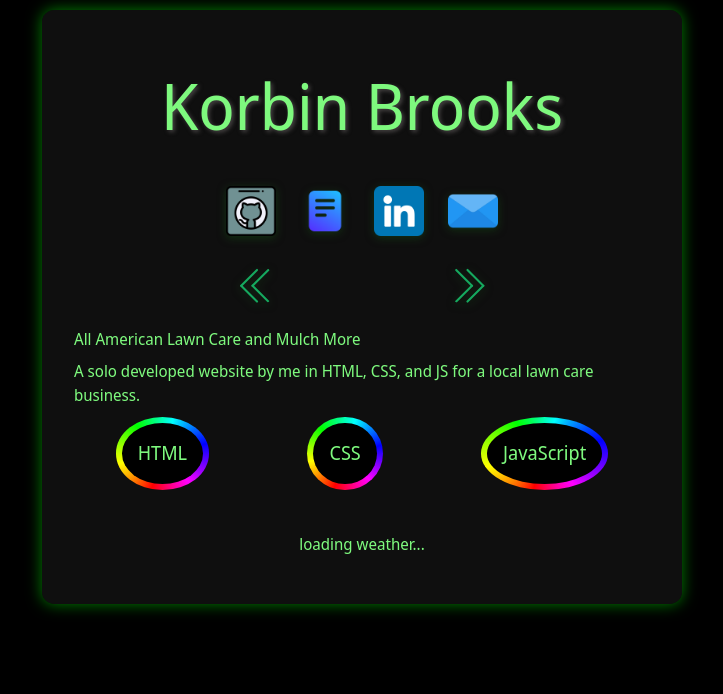
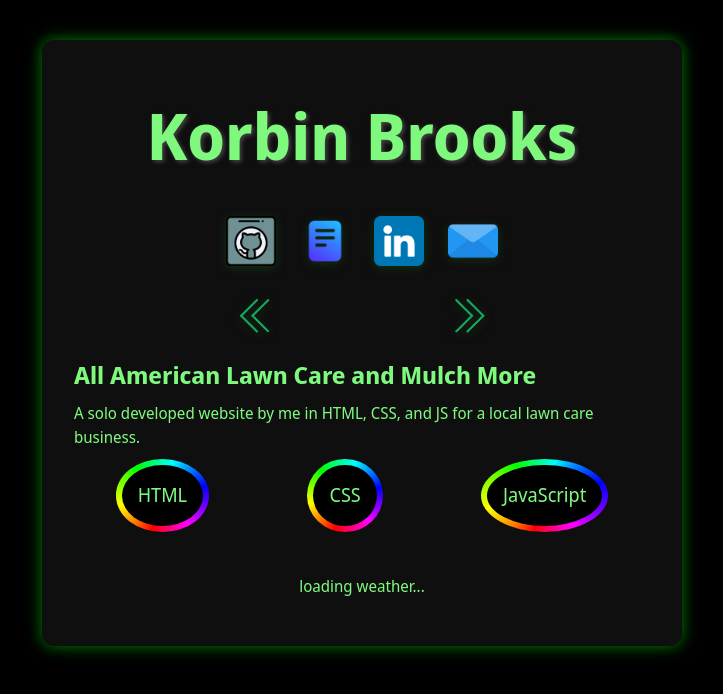
Before and after one commit to Korbanzo/Portfolio, a React (Vite) app: page / in a window 1280 px wide. Shown: the top 694 px of the page, without its empty margins (278-1001 px from the left). Built offline with nearby package versions, Linux system fonts and the light colour scheme; no server answers; a web font is replaced by a local one.

Commit message:
Making some lil touches

```diff
--- a/src/App.css
+++ /dev/null
@@ -1,62 +0,0 @@
-:root {
-  --spacing-xs: 0.5rem;
-  --spacing-sm: 1rem;
-  --spacing-md: 1.5rem;
-  --spacing-lg: 2rem;
-  --spacing-xl: 3rem;
-  --spacing-xxl: 4rem;
-}
-
-body {
-  background-color: black;
-  display: flex;
-  flex-direction: row;
-  align-items: center;
-  justify-content: center;
-}
-
-.nameplate {
-  display: flex;
-  flex-direction: row;
-  text-shadow: 2px 2px 4px rgba(89, 85, 85, 0.764);
-  font-size: 4rem;
-  margin: 0 auto;
-  width: 100%;
-  justify-content: center;
-}
-
-.social-icons {
-  display: flex;
-  flex-wrap: wrap;
-  justify-content: space-around;
-  gap: var(--spacing-md);
-  align-items: center;
-  margin: var(--spacing-lg) 0 auto;
-}
-
-.resume-icon,
-.github-icon,
-.email-icon,
-.linkedin-icon {
-  filter: drop-shadow(0 2px 4px rgba(20, 82, 20, 0.5));
-  transition: transform 0.3s ease, filter 0.3s ease;
-}
-
-.resume-icon:hover,
-.github-icon:hover,
-.email-icon:hover,
-.linkedin-icon:hover {
-  transform: scale(1.1);
-  filter: drop-shadow(0px 0px 15px rgba(20, 82, 20, 0.5));
-  cursor: pointer;
-}
-
-.projects-section {
-  margin: var(--spacing-lg) 0 auto;
-  width: 100%;
-  text-align: left;
-}
-
-.weather-section {
-  margin-top: var(--spacing-lg);
-}
--- a/src/App.jsx
+++ b/src/App.jsx
@@ -1,5 +1,4 @@
 import React, { useState, useEffect } from 'react'
-import './App.css'
 
 import githubImage from './assets/github.png'
 import linkedinImage from './assets/linkedin.png'
@@ -12,12 +11,14 @@ import ClearContainer from './components/ClearContainer'
 import ProfilePicture from './components/ProfilePicture'
 import WeatherDenver from './components/WeatherDenver'
 import WeatherBackground from './components/WeatherBackground'
+import ToolBar from './components/ToolBar'
+
+const URL = "https://api.open-meteo.com/v1/forecast?latitude=39.7392&longitude=-104.9847&models=gfs_seamless&current=temperature_2m,is_day,weather_code&timezone=America%2FDenver&forecast_days=1&wind_speed_unit=mph&precipitation_unit=inch&temperature_unit=fahrenheit";
 
 function App() {
   const [weather, setWeather] = useState(null);
 
   useEffect(() => {
-    const URL = "https://api.open-meteo.com/v1/forecast?latitude=39.7392&longitude=-104.9847&models=gfs_seamless&current=temperature_2m,is_day,weather_code&timezone=America%2FDenver&forecast_days=1&wind_speed_unit=mph&precipitation_unit=inch&temperature_unit=fahrenheit";
     fetch(URL)
       .then((response) => response.json())
       .then((data) => setWeather(data))
@@ -25,7 +26,9 @@ function App() {
 
   return (
     <>
-      <WeatherBackground weather={weather} />
+      <ToolBar/>
+      <WeatherBackground weather={weather}/>
+
 
       <ClearContainer>
         <div style={{ display: 'flex', width: '100%', justifyContent: 'space-between', alignItems: 'center' }}>
--- /dev/null
+++ b/src/components/ToolBar.jsx
@@ -0,0 +1,17 @@
+import { div } from "three/tsl";
+
+const ToolBar = () => {
+
+
+
+    return (
+        <div style={{display: 'flex', flexDirection: 'row', flexWrap: 'wrap', justifyContent: 'space-evenly', backgroundColor: 'rgb(0, 0, 0, 0.5)', height: '30px'}}>
+
+            <button className="tool_bar_btn">This one</button>
+            <button className="tool_bar_btn">That one</button>
+            <button className="tool_bar_btn">Other one</button>
+        </div>
+    );
+}
+
+export default ToolBar;
--- a/src/components/WeatherDenver.jsx
+++ b/src/components/WeatherDenver.jsx
@@ -92,7 +92,7 @@ const WeatherDenver = ({ weather: propWeather }) => {
 
     return (
         <>
-            <h2 style={{ margin: '0 0 1rem 0' }}>Denver, Colorado</h2>
+            <h2 style={{ margin: '0 0 1rem 0', fontSize: '1.5rem', fontWeight: '800' }}>Denver, Colorado</h2>
             <div style={{display: 'flex', flexDirection: 'row', justifyContent: "space-between", width: '100%', gap: '1.5rem', alignItems: 'center'}}>
                 <div style={{
                     backgroundImage: `url(${currentIcon})`,
--- a/src/index.css
+++ b/src/index.css
@@ -67,6 +67,8 @@ body {
 .project_browser_title {
   margin: 0 0 0.5rem 0;
   transition: transform .2s;
+  font-size: 1.5rem;
+  font-weight: 700;
 }
 
 .project_browser_title:hover {
@@ -129,3 +131,72 @@ body {
   width: 100%;
   height: 100%;
 }
+
+:root {
+  --spacing-xs: 0.5rem;
+  --spacing-sm: 1rem;
+  --spacing-md: 1.5rem;
+  --spacing-lg: 2rem;
+  --spacing-xl: 3rem;
+  --spacing-xxl: 4rem;
+}
+
+body {
+  background-color: black;
+  display: flex;
+  flex-direction: row;
+  align-items: center;
+  justify-content: center;
+}
+
+.nameplate {
+  display: flex;
+  flex-direction: row;
+  text-shadow: 2px 2px 4px rgba(89, 85, 85, 0.764);
+  font-size: 4rem;
+  font-weight: 600;
+  margin: 0 auto;
+  width: 100%;
+  justify-content: center;
+}
+
+.social-icons {
+  display: flex;
+  flex-wrap: wrap;
+  justify-content: space-around;
+  gap: var(--spacing-md);
+  align-items: center;
+  margin: var(--spacing-lg) 0 auto;
+}
+
+.resume-icon,
+.github-icon,
+.email-icon,
+.linkedin-icon {
+  filter: drop-shadow(0 2px 4px rgba(20, 82, 20, 0.5));
+  transition: transform 0.3s ease, filter 0.3s ease;
+}
+
+.resume-icon:hover,
+.github-icon:hover,
+.email-icon:hover,
+.linkedin-icon:hover {
+  transform: scale(1.1);
+  filter: drop-shadow(0px 0px 15px rgba(20, 82, 20, 0.5));
+  cursor: pointer;
+}
+
+.projects-section {
+  margin: var(--spacing-lg) 0 auto;
+  width: 100%;
+  text-align: left;
+}
+
+.weather-section {
+  margin-top: var(--spacing-lg);
+}
+
+.tool_bar_btn:hover {
+  background-color: white;
+
+}
```
Also changed, not shown: src/components/WeatherBackground.jsx (+16 -12 lines), src/components/weatherBgs/Grainient.jsx (renamed from src/components/Grainient.jsx), src/components/weatherBgs/Lightning.jsx (renamed from src/components/Lightning.jsx), src/components/weatherBgs/PixelSnow.jsx (renamed from src/components/PixelSnow.jsx), src/components/weatherBgs/Waves.jsx (renamed from src/components/Waves.jsx).
